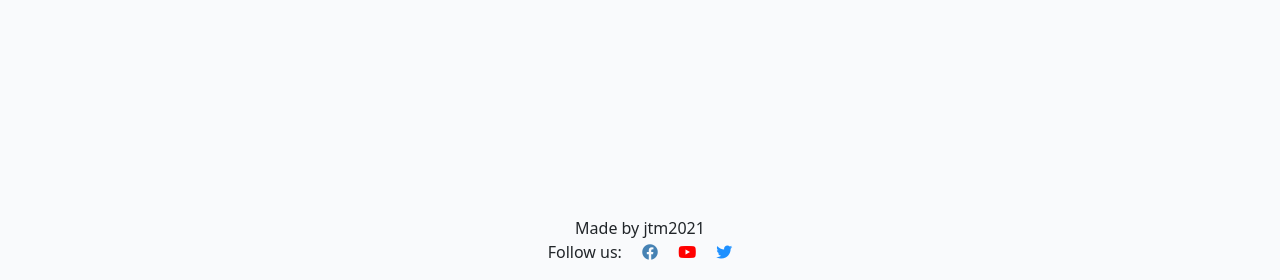
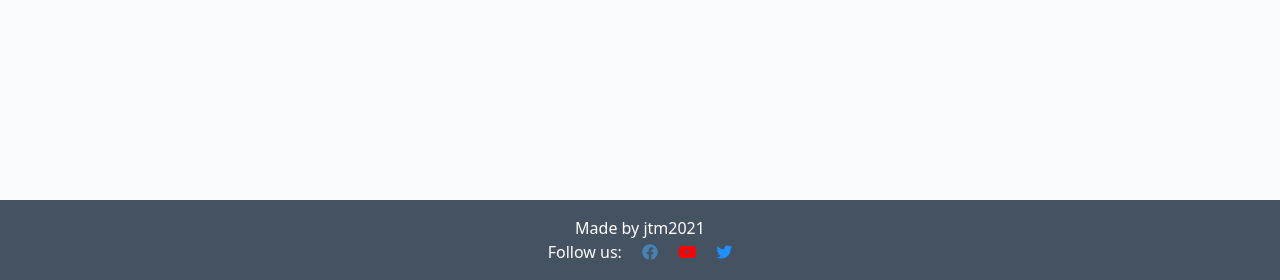
Before and after one commit to jtm2021/wowtaste, a Django app: page /accounts/signup/ in a window 1280 px wide. Shown: the part 520-800 px from the top of the page. Run offline with Django 3.2, Linux system fonts and the light colour scheme.

```diff
--- a/templates/base.html
+++ b/templates/base.html
@@ -86,9 +86,9 @@
     </main>
 
     <!-- Footer -->
-    <footer class="footer mt-auto py-3">
-        <p class="m-0 text-center">Made by jtm2021</p>
-        <p class="m-0 text-center">Follow us:
+    <footer class="footer mt-auto py-3 dark-bg">
+        <p class="m-0 text-center text-white">Made by jtm2021</p>
+        <p class="m-0 text-center text-white">Follow us:
             <a href="https://www.facebook.com/" target="_blank" rel="noopener"
                     aria-label="Visit our Facebook page (opens in a new tab)" class="fb"><i
                         class="fab fa-facebook ms-3"></i></a>
```
Also changed, not shown: README.md.
